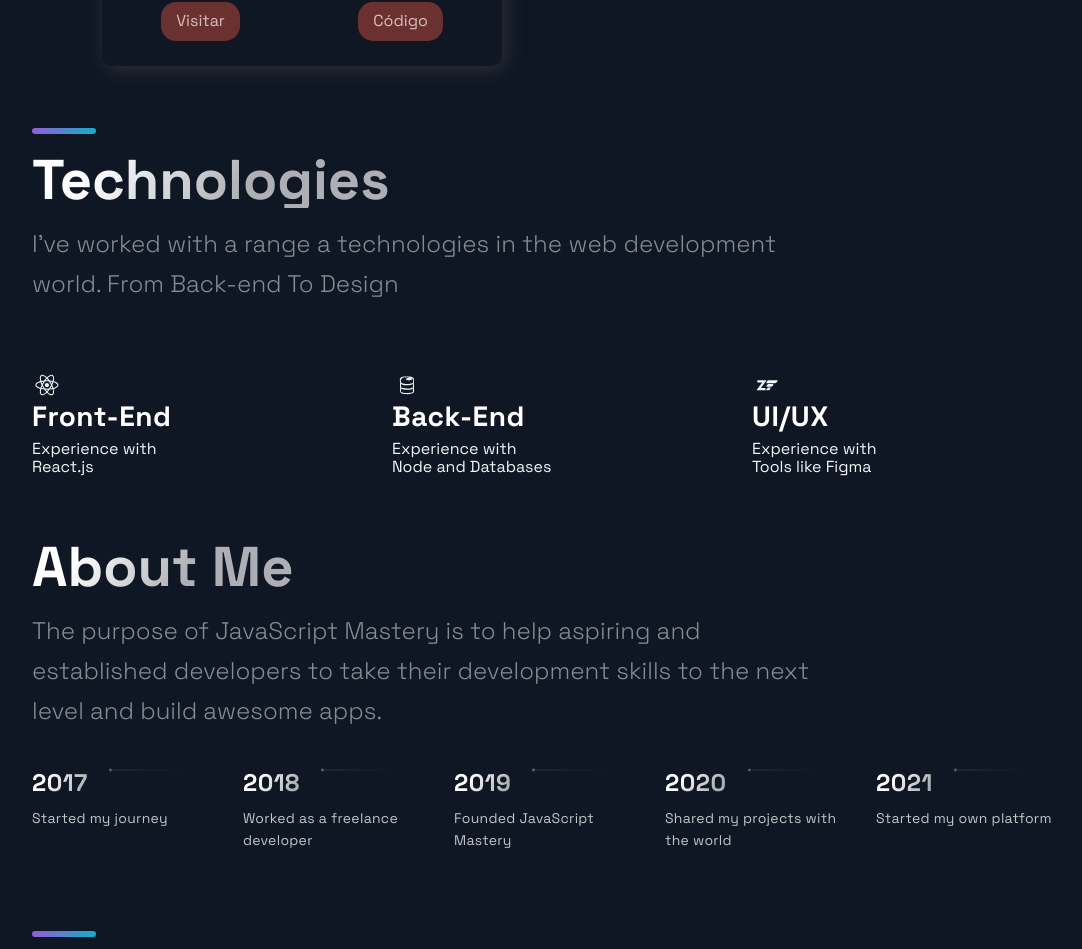
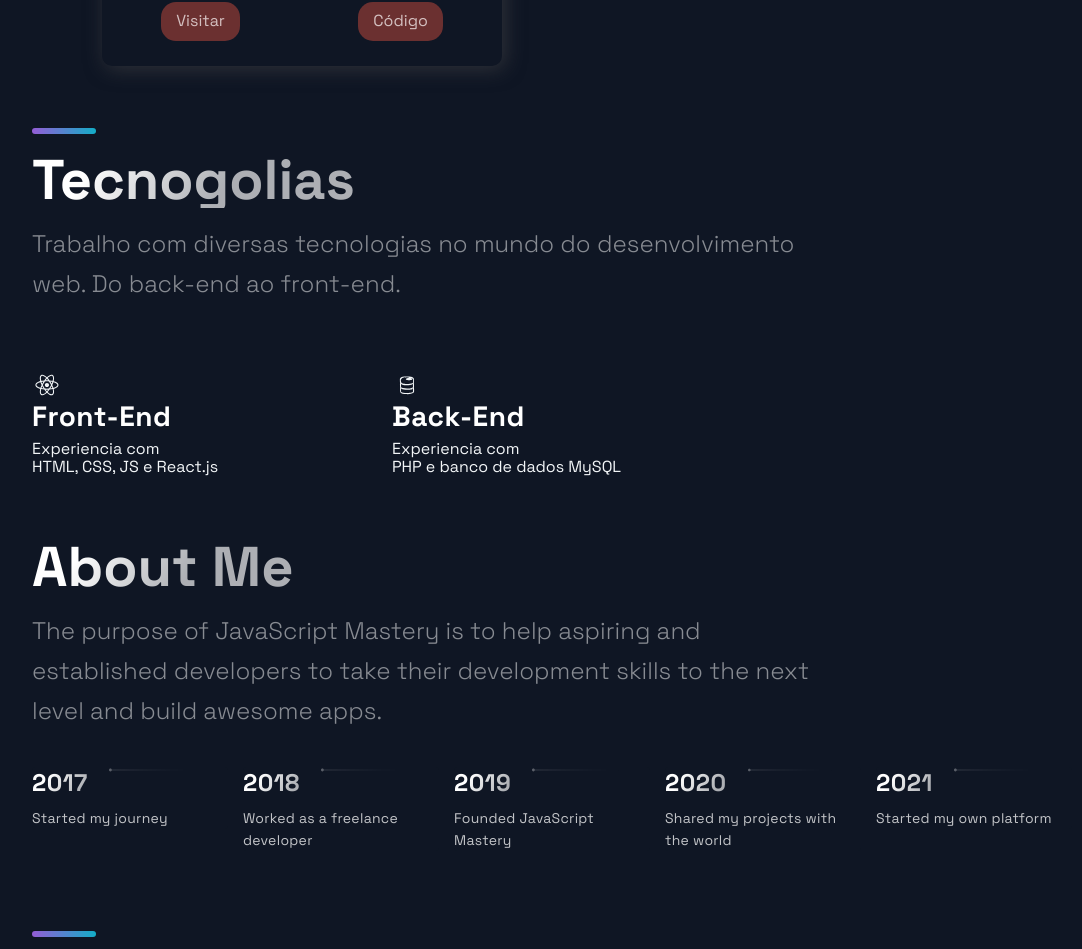
Before and after one commit to amorelliarthur/portifolio_website, a Next.js app: page / in a window 1280 px wide. Shown: the part 2045-2994 px from the top of the page, without its empty margins (88-1170 px from the left). Built offline with nearby package versions, Linux system fonts and the light colour scheme.

Commit message:
Technologies

```diff
--- a/src/components/Technologies/Technologies.js
+++ b/src/components/Technologies/Technologies.js
@@ -7,36 +7,36 @@ const Technologies = () =>  (
   <Section id="tech">
     <SectionDivider />
     <br />
-    <SectionTitle>Technologies</SectionTitle>
+    <SectionTitle>Tecnogolias</SectionTitle>
     <SectionText>
-      I've worked with a range a technologies in the web development world.
-      From Back-end To Design
+    Trabalho com diversas tecnologias no mundo do desenvolvimento web.
+    Do back-end ao front-end.
     </SectionText>
     <List>
       <ListItem>
         <DiReact size='3rem'/>
         <ListContainer>
           <ListTitle>Front-End</ListTitle>
-          Experience with <br />
-          React.js
+          Experiencia com <br />
+          HTML, CSS, JS e React.js
         </ListContainer>
       </ListItem>
       <ListItem>
         <DiFirebase size='3rem'/>
         <ListContainer>
           <ListTitle>Back-End</ListTitle>
-          Experience with <br />
-          Node and Databases
+          Experiencia com <br />
+          PHP e banco de dados MySQL
         </ListContainer>
       </ListItem>
-      <ListItem>
+      {/* <ListItem>
         <DiZend size='3rem'/>
         <ListContainer>
           <ListTitle>UI/UX</ListTitle>
           Experience with <br />
           Tools like Figma
         </ListContainer>
-      </ListItem>
+      </ListItem> */}
     </List>
   </Section>
 
```
